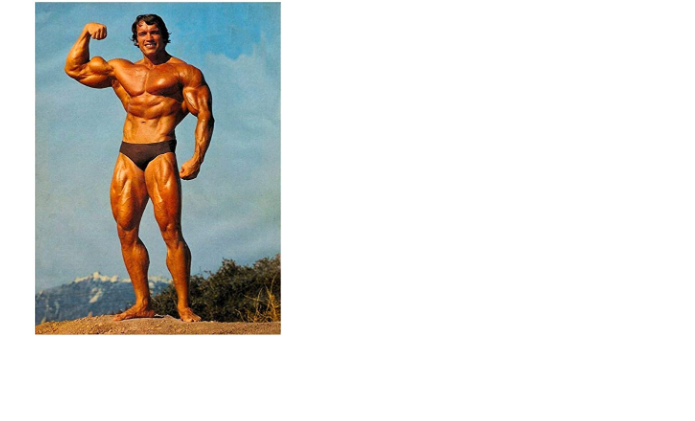
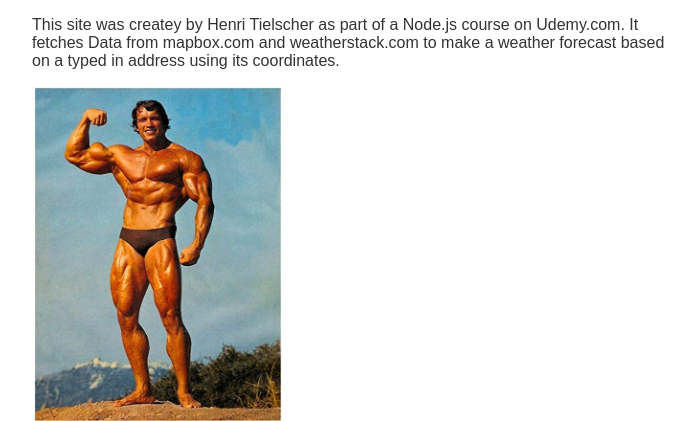
Before and after one commit to henritielscher/weather-app, a Node project: template templates/views/about.hbs in a window 1280 px wide. Shown: the top 421 px of the page, without its empty margins (283-978 px from the left). Run offline with Node 20 templates, Linux system fonts and the light colour scheme; the template is opened without the code that fills it: most values are stand-ins (such as "Sample title", 1, 10 or a date in 2020).

Commit message:
Add about text

```diff
--- a/templates/views/about.hbs
+++ b/templates/views/about.hbs
@@ -12,6 +12,7 @@
   <body>
     <div class="main-content">
       {{>header}}
+      <p>This site was createy by Henri Tielscher as part of a Node.js course on Udemy.com. It fetches Data from mapbox.com and weatherstack.com to make a weather forecast based on a typed in address using its coordinates.</p>
       <img class="portrait" src="/img/ich.jpg" alt="" />
     </div>
     {{>footer}}
```
